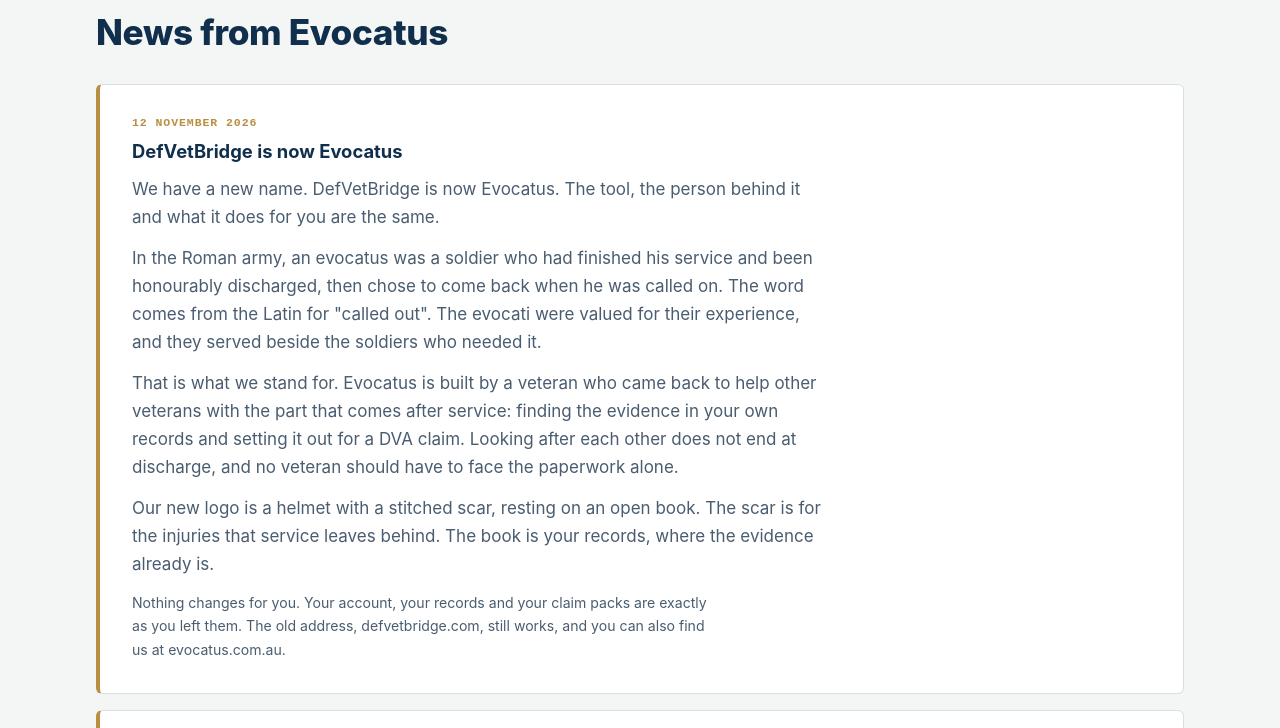
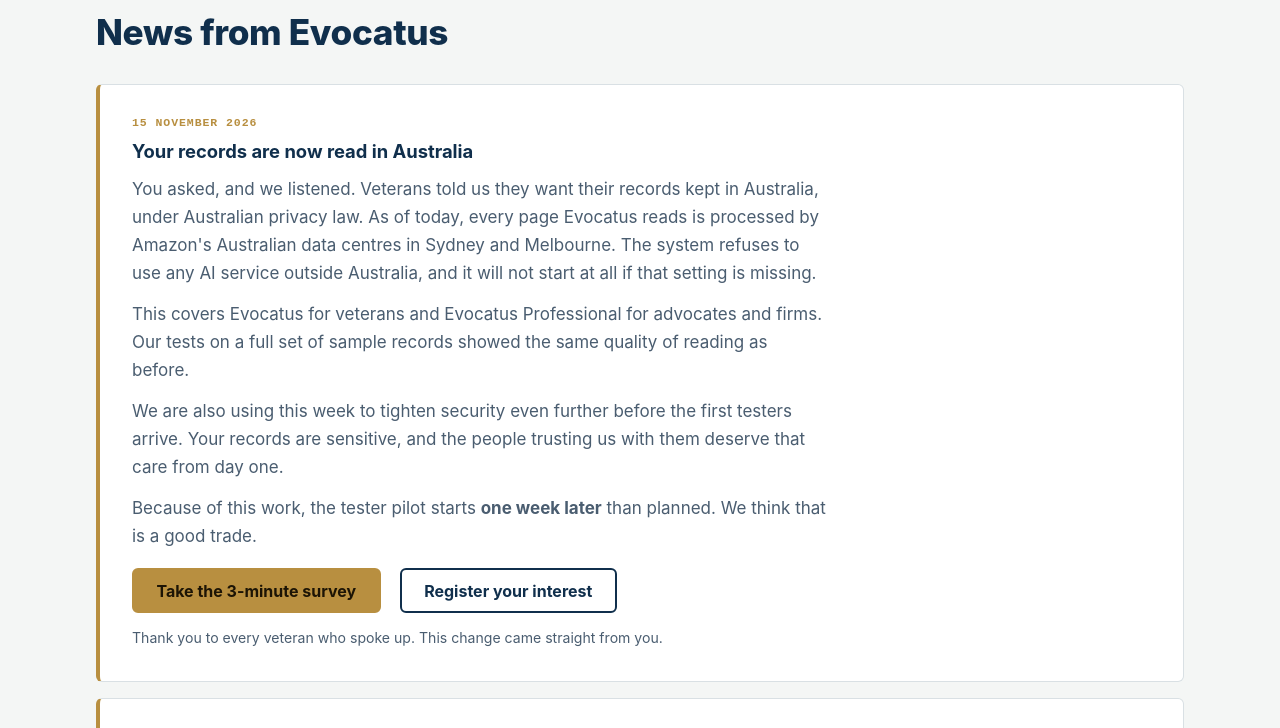
Before and after one commit to lordwhitebeard/defvetbridge-website, a plain HTML site: page index.html in a window 1280 px wide. Shown: the part 1191-1919 px from the top of the page. Drawn offline with Linux system fonts and the light colour scheme.

Commit message:
News: records now read in Australia; new Howard Green sample pack (15/11/2026)
- What's new: AI reading moved to Amazon Bedrock in Australia; pilot one week later; survey link.
- Sample claim pack replaced with the left knee pack built on Evocatus v0.3.471, stamped as a fictional sample on every page.

Co-Authored-By: Claude Opus 5.5 <noreply@anthropic.com>
Claude-Session: https://claude.ai/code/session_01DAuJGjXTakiaCJ1dT6Z5kU

```diff
--- a/index.html
+++ b/index.html
@@ -387,6 +387,16 @@ footer .bottom a{color:var(--ink-soft)}
     </div>
     <div class="news">
       <article class="news-item">
+        <span class="date">15 November 2026</span>
+        <h3>Your records are now read in Australia</h3>
+        <p>You asked, and we listened. Veterans told us they want their records kept in Australia, under Australian privacy law. As of today, every page Evocatus reads is processed by Amazon's Australian data centres in Sydney and Melbourne. The system refuses to use any AI service outside Australia, and it will not start at all if that setting is missing.</p>
+        <p>This covers Evocatus for veterans and Evocatus Professional for advocates and firms. Our tests on a full set of sample records showed the same quality of reading as before.</p>
+        <p>We are also using this week to tighten security even further before the first testers arrive. Your records are sensitive, and the people trusting us with them deserve that care from day one.</p>
+        <p>Because of this work, the tester pilot starts <b>one week later</b> than planned. We think that is a good trade.</p>
+        <div class="dl"><a class="btn btn-donate" href="https://tally.so/r/BEEYdR?code=website" target="_blank" rel="noopener">Take the 3-minute survey</a><a class="btn btn-quiet" href="#interest">Register your interest</a></div>
+        <p class="meta">Thank you to every veteran who spoke up. This change came straight from you.</p>
+      </article>
+      <article class="news-item">
         <span class="date">12 November 2026</span>
         <h3>DefVetBridge is now Evocatus</h3>
         <p>We have a new name. DefVetBridge is now Evocatus. The tool, the person behind it and what it does for you are the same.</p>
@@ -495,8 +505,8 @@ footer .bottom a{color:var(--ink-soft)}
       <p class="fact">A real pack built for one knee claim ran to 188 pages, with every cited line highlighted and linked back to its source document.</p>
       <div class="sample" id="sample">
         <h3>See a sample claim pack</h3>
-        <p>This is a complete pack for a <b>fictional veteran</b>, Howard Green, built from invented records. It shows how DVB lays out the forms, the evidence index and the cited pages. Every page is stamped as a sample.</p>
-        <div class="dl"><a class="btn btn-green" href="Howard_Green_Sample_Claim_Pack.pdf" target="_blank" rel="noopener">Open the sample pack</a><span class="meta">PDF, 60 pages, about 4 MB</span></div>
+        <p>This is a complete pack for a <b>fictional veteran</b>, Howard Green, built from invented records: a left knee claim from a 1996 training injury. It was built on the new Evocatus, with every record read in Australia. It shows how Evocatus lays out the forms, the evidence index and the cited pages, including where the evidence still has a gap. Every page is stamped as a sample.</p>
+        <div class="dl"><a class="btn btn-green" href="Howard_Green_Sample_Claim_Pack.pdf" target="_blank" rel="noopener">Open the sample pack</a><span class="meta">PDF, 28 pages, about 2 MB</span></div>
         <p class="meta">Fictional person and records. It is not a real claim, it is not advice, and it does not predict any outcome. DefVetBridge is not part of, or endorsed by, the Department of Veterans' Affairs.</p>
       </div>
     </div>
```
Also changed, not shown: 1 other file.
